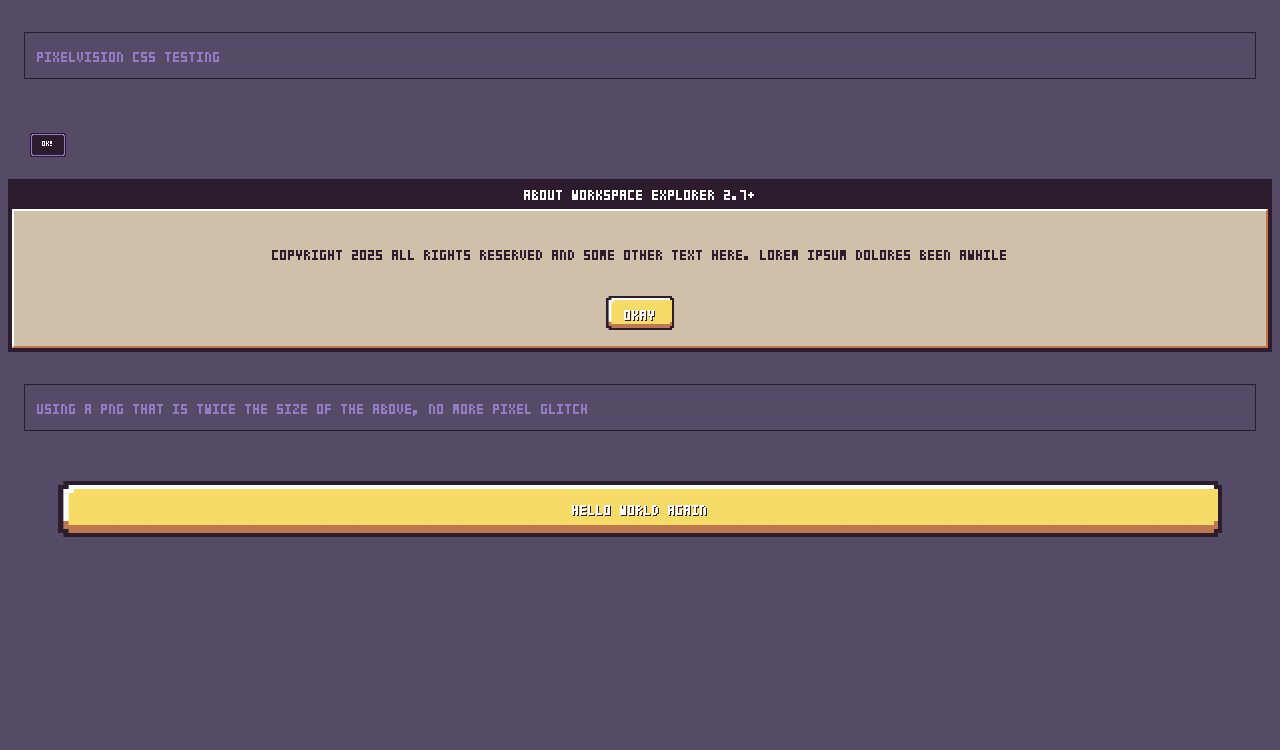
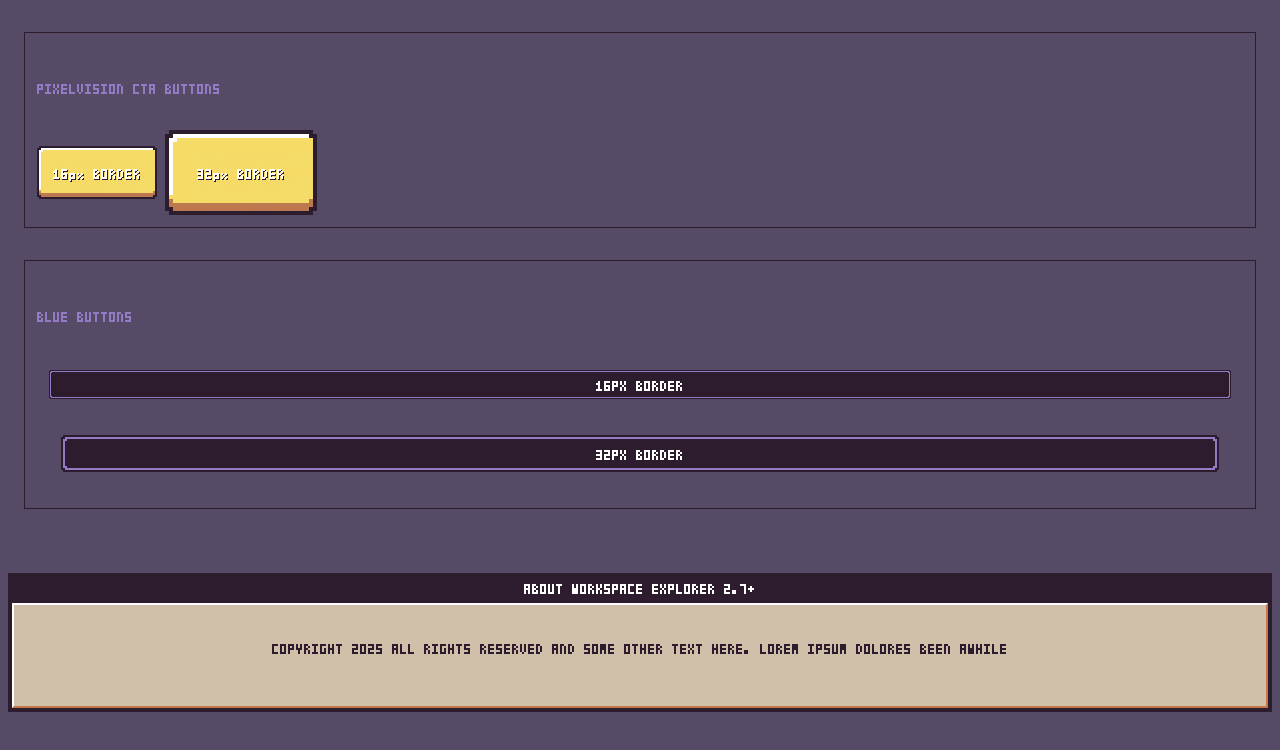
Before and after one commit to russellmorgan/pixelvisionCSS, a website built with Vite: page index.html in a window 1280 px wide. Built offline with nearby package versions, Linux system fonts and the light colour scheme.

Commit message:
32 and 16 border size sample

```diff
--- a/index.html
+++ b/index.html
@@ -8,23 +8,25 @@
 
 <body>
   <div class="hello">
-  pixelvision css testing
-  </div>
-  <div style="width:60px; padding:10px">
-    <div class="cta">OK!</div>
+  <p>pixelvision CTA buttons</p>
+  <button type="button">16px BORDER</button>
+  <button type="button" class="button32x">32px BORDER</button>
   </div>
 
-  <div class="modal">
+   <div class="hello">
+  <p>Blue buttons</p>
+  <div class="cta">16px BORDER</div>
+  <div class="cta cta32x">32px BORDER</div>
+  </div>
+
+  <div class="modal" style="margin-top:4rem">
     about workspace explorer 2.7+
     <div class="modal-inner">
       <p>copyright 2025 all rights reserved and some other text here. lorem ipsum dolores been awhile</p>
-      <button type="button">OKAY</button>
     </div>
   </div>
   <!-- testing outside a button just in case -->
-  <div class="hello">
-  Using a PNG that is twice the size of the above, no more pixel glitch
-  </div>
-  <div class="button" style="margin:50px">HELLO WORLD again</div>
+
+
 </body>
 </html>
--- a/main.css
+++ b/main.css
@@ -51,19 +51,43 @@ button {
     color: var(--cta-text);
     font-size: 2rem;
     text-shadow:1px 1px var(--background-secondary);
-    border-image-slice:6 6 8 6 fill;
-    border-image-width:6px 6px 8px 8px;
-    border-image-outset: 0px 0px 0px 0px;
-    border-image-repeat:repeat repeat;
-    border-image-source:url('img/btn-cta.png');
-    border-style:solid;
-    background: transparent;
     overflow:hidden;
     text-align: center;
-    padding: 0.3rem 1rem;
+    padding:0;
+    margin:0;
+    background:transparent;
+    border:16px solid transparent;
+    border-image-source:url('img/btn-cta96px.png');
+    border-image-slice: 32 fill;
 }
 
 /* Components */
+
+.button32x {
+    border:32px solid transparent;
+    border-image-source:url('img/btn-cta96px.png');
+    border-image-slice: 32 fill;
+}
+
+.cta {
+    font-family: "pixelvision-4x8";
+    color: var(--cta-text);
+    font-size: 2rem;
+    width: auto;
+    height: auto;
+    border:16px solid transparent; /* size of the border image in general */
+    border-image-source:url('img/pv8-chrome-2x.png');
+    border-image-slice: 32 fill; /* size of the actual corner image you want. matches your source file */
+    margin: 0;
+    padding:0;
+    text-align: center;
+}
+
+.cta32x {
+    border:32px solid transparent; /* size of the border image in general */
+    border-image-source:url('img/pv8-chrome-2x.png');
+    border-image-slice: 32 fill; /* size of the actual corner image you want. matches your source file */
+}
 
 .hello {
     padding:12px;
@@ -89,37 +113,3 @@ button {
     margin-top:0.3rem;
     padding: 0rem 1rem 1rem 1rem;
 }
-
-.button {
-    font-family: "pixelvision-4x8";
-    color: var(--cta-text);
-    font-size: 2rem;
-    text-shadow:1px 1px var(--background-secondary);
-    border-image-slice:12 12 16 12 fill;
-    border-image-width:12px 12px 16px 16px;
-    border-image-outset: 0px 0px 0px 0px;
-    border-image-repeat:repeat repeat;
-    border-image-source:url('img/btn-cta2x.png');
-    border-style:solid;
-    background: transparent;
-    overflow:hidden;
-    text-align: center;
-    padding: 0.3rem 1rem;
-    line-height: 2.5rem;
-    cursor: pointer;
-}
-
-.cta {
-    font-family: "pixelvision-4x8";
-    color: var(--cta-text);
-    font-size: 1rem;
-    width: auto;
-    height: auto;
-    min-height: 16px;
-    border:16px solid transparent; /* size of the border image in general */
-    border-image-source:url('img/pv8-chrome-2x.png');
-    border-image-slice: 32 fill; /* size of the actual corner image you want */
-    margin: 0;
-    padding:0;
-    text-align: center;
-}
```
